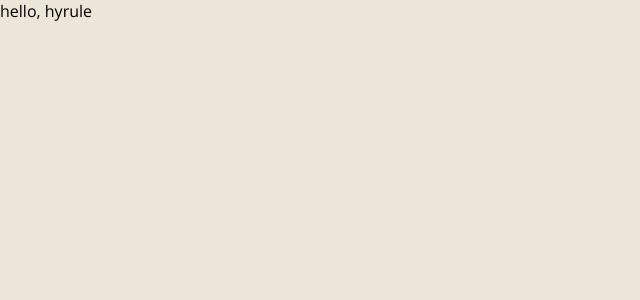
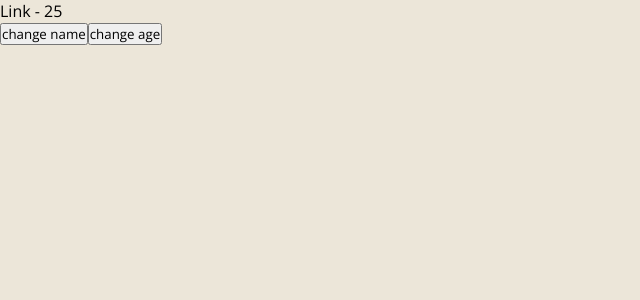
Before and after one commit to WaltsonZh/VueTutorial, a Vue app in the folder HyruleJobs/: page / in a window 1280 px wide. Shown: the top 300 px of the page, without its empty margins (0-640 px from the left). Built offline with nearby package versions, Linux system fonts and the light colour scheme.

Commit message:
lesson 2, 3: options & composition API components typescript

```diff
--- a/HyruleJobs/src/App.vue
+++ b/HyruleJobs/src/App.vue
@@ -1,9 +1,51 @@
 <template>
   <div class="app">
-    hello, hyrule
+    <p>{{ name }} - {{ age }}</p>
+    <button @click="changeName('zelda')">change name</button>
+    <button @click="changeAge('35')">change age</button>
   </div>
 </template>
 
-<script setup lang="ts"></script>
+<!--options API-->
+<!-- <script lang="ts">
+  import { defineComponent } from 'vue'
+
+  export default defineComponent({
+    name: 'App',
+    components: {},
+    data() {
+      return {
+        name: 'Link',
+        age: 25 as number | string,
+      }
+    },
+    methods: {
+      changeName(name: string) {
+        this.name = name
+        return name
+      },
+      changeAge(age: string | number) {
+        this.age = age
+        return age
+      },
+    },
+  })
+</script> -->
+
+<!--composition API-->
+<script setup lang="ts">
+  import { ref } from 'vue'
+
+  const name = ref('Link')
+  const age = ref<number | string>(25)
+
+  const changeName = (newName: string) => {
+    name.value = newName
+  }
+
+  const changeAge = (newAge: number | string) => {
+    age.value = newAge
+  }
+</script>
 
 <style scoped></style>
```
